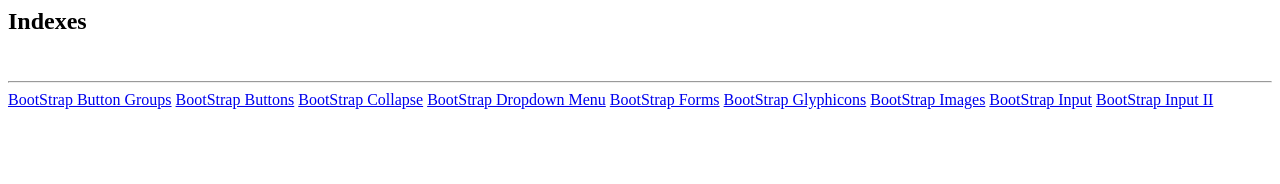
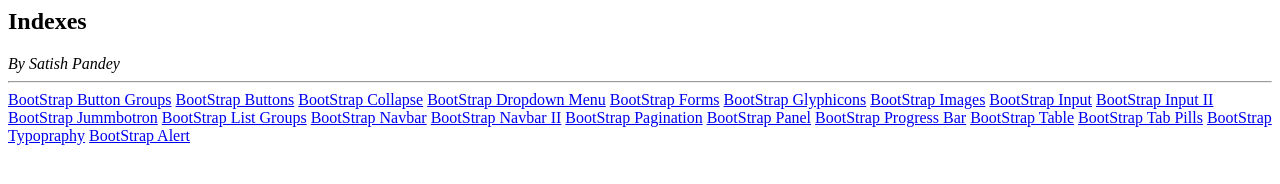
Before and after one commit to satish4linux/Codes-Bootstrap, a plain HTML site: page index.html in a window 1280 px wide. Drawn offline with Linux system fonts and the light colour scheme.

Commit message:
Update index.html

```diff
--- a/index.html
+++ b/index.html
@@ -1,4 +1,5 @@
 <h2>Indexes </h2>
+<i>By Satish Pandey</i>
 <br>
 <hr/>
 <a href="bs%20button%20groups.html">BootStrap Button Groups</a>
@@ -10,3 +11,14 @@
 <a href="bs%20images.html">BootStrap Images</a>
 <a href="bs%20input.html">BootStrap Input</a>
 <a href="bs%20input%20reloaded.html">BootStrap Input II</a>
+<a href="bs%20jumbotron.html">BootStrap Jummbotron</a>
+<a href="bs%20list%20groups.html">BootStrap List Groups</a>
+<a href="bs%20navbar.html">BootStrap Navbar</a>
+<a href="bs%20navbar2.html">BootStrap Navbar II</a>
+<a href="bs%20pagination.html">BootStrap Pagination</a>
+<a href="bs%20panel.html">BootStrap Panel</a>
+<a href="bs%20progress%20bar.html">BootStrap Progress Bar</a>
+<a href="bs%20table.html">BootStrap Table</a>
+<a href="bs%20tabs-pills.html">BootStrap Tab Pills</a>
+<a href="bs%20typography.html">BootStrap Typopraphy</a>
+<a href="bs_alert.html">BootStrap Alert</a>
```
